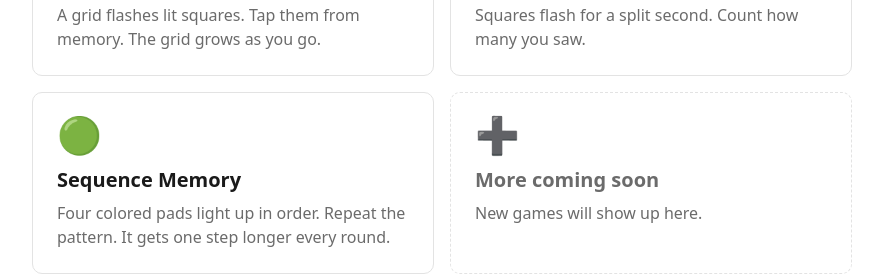
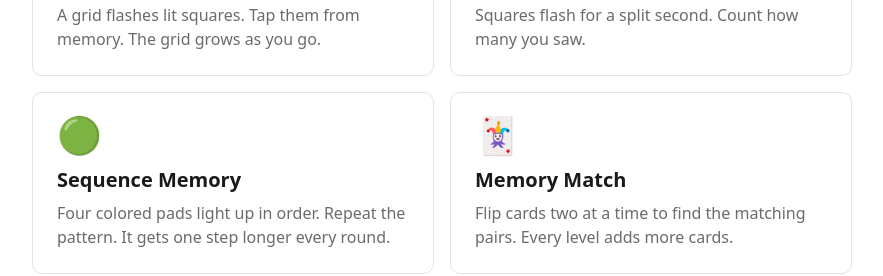
Before and after one commit to CooperDXSF9721/PuzzleGameSite, a plain HTML site: page index.html in a window 1280 px wide. Shown: the part 697-973 px from the top of the page, without its empty margins (198-1081 px from the left). Drawn offline with Linux system fonts and the light colour scheme.

Commit message:
Update index.html

```diff
--- a/index.html
+++ b/index.html
@@ -22,6 +22,7 @@
       <a class="card" href="#memory"><div class="ic">🧠</div><h3>Pattern Memory</h3><p>A grid flashes lit squares. Tap them from memory. The grid grows as you go.</p></a>
       <a class="card" href="#count"><div class="ic">👁️</div><h3>Quick Count</h3><p>Squares flash for a split second. Count how many you saw.</p></a>
       <a class="card" href="#sequence"><div class="ic">🟢</div><h3>Sequence Memory</h3><p>Four colored pads light up in order. Repeat the pattern. It gets one step longer every round.</p></a>
+      <a class="card" href="#match"><div class="ic">🃏</div><h3>Memory Match</h3><p>Flip cards two at a time to find the matching pairs. Every level adds more cards.</p></a>
       <div class="card soon"><div class="ic">➕</div><h3>More coming soon</h3><p>New games will show up here.</p></div>
     </div>
     <div class="spacer"></div>
```
